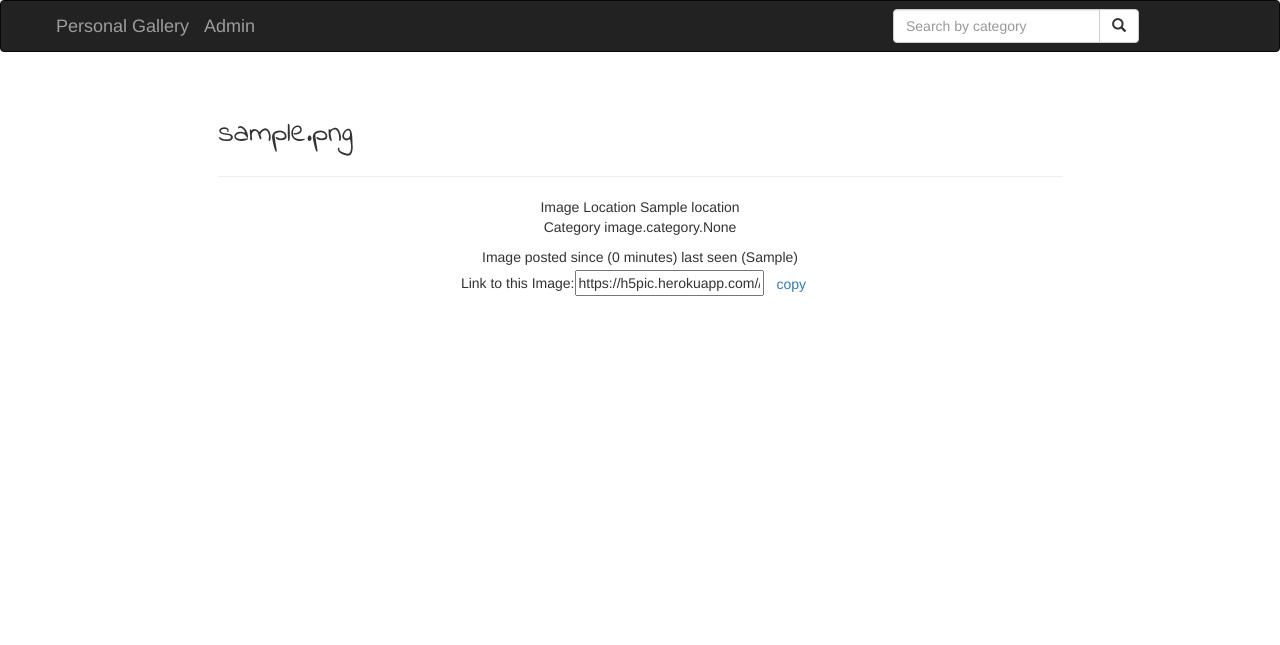
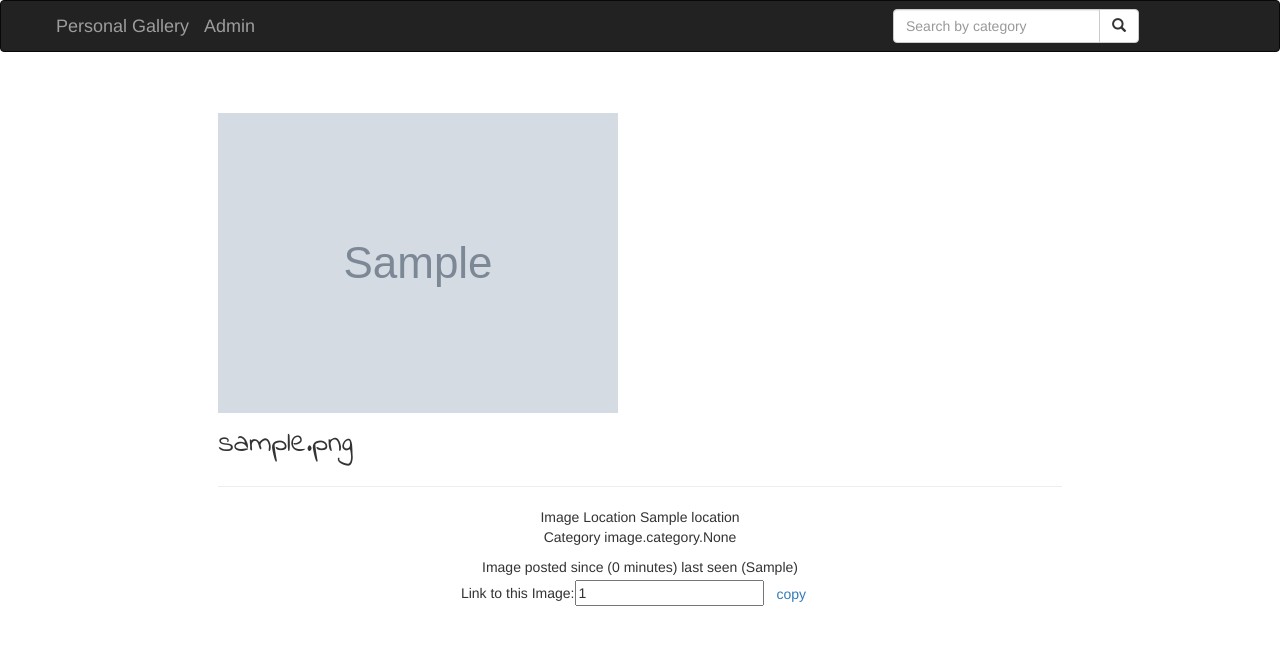
Before and after one commit to phoebekaranja/Gallery, a Django app: page /image/1 in a window 1280 px wide. Shown: the top 645 px of the page. Run offline with Django 3.2, Linux system fonts and the light colour scheme; tables that the repository leaves empty hold one stand-in row (values such as "Sample post"); grey boxes marked "Sample" are stand-in pictures; some libraries are stand-ins or nearby versions; some web fonts are replaced.

Commit message:
making changes

```diff
--- a/image/templates/all-images/base.html
+++ b/image/templates/all-images/base.html
@@ -41,7 +41,7 @@
     <script>
     function myFunction() {
         /* Get the text field */
-        var copyText = document.getElementById("myInput");
+        var copyText = document.getElementById("linkcopy");
         /* Select the text field */
         copyText.select();
         /* Copy the text inside the text field */
--- a/image/templates/all-images/image.html
+++ b/image/templates/all-images/image.html
@@ -15,7 +15,7 @@
      <div class="col-md-5">
      </div>
      <div class="col-md-2">
-       <img src="{{item.Image_image.url}}" data-toggle="modal" data-target="#myModal{{item.id}}" data-toggle="tooltip"
+       <img src="{{image.image.url}}" data-toggle="modal" data-target="#myModal{{item.id}}" data-toggle="tooltip"
           title="click image to view details" style="height:300px;width:520px" class="img-responsive">
 
      </div>
@@ -39,7 +39,7 @@
         </button>
       </div>
       <div class="modal-body">
-        <img src="{{item.image_image.ur}}" class="img-responsive" alt="Image">
+        <img src="{{item.Image_image.url}}" class="img-responsive" alt="Image">
 
         </div>
       <div class="modal-footer">
@@ -63,6 +63,7 @@
        }
 
        </style>
+       <p ><img src="{{image.image.url}}" alt="Image" class="img-responsive"></p>
        <p class = "image_description">{{image.image_description}}</p><hr>
      </div>
      <div class="col-md-2">
@@ -72,7 +73,7 @@
 
      <footer class="text-center">Image posted since ({{image.photo_date|timesince}}) last seen ({{image.photography.first_name}})
        <br>
-     Link to this Image:<span><input id="myModal{{item.id}}" type="text" value="https://h5pic.herokuapp.com//{{image.id}}"><a href="#" class="btn" onclick="myFunction()">copy</a></span></footer>
+     Link to this Image:<span><input id="linkcopy" type="text" value="{{image.id}}"><a href="#" class="btn" onclick="myFunction()">copy</a></span></footer>
 
  </div>
 
```
